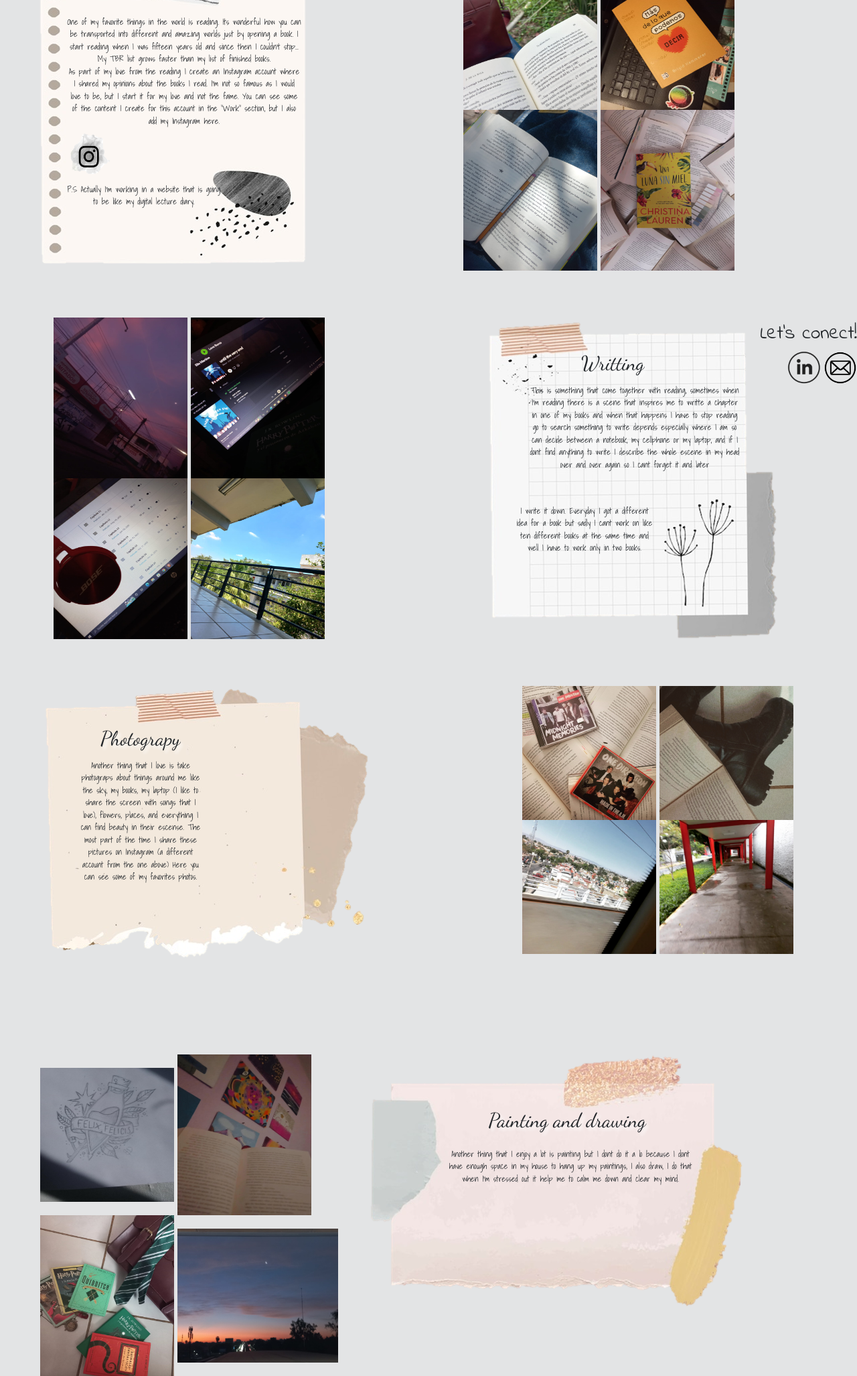
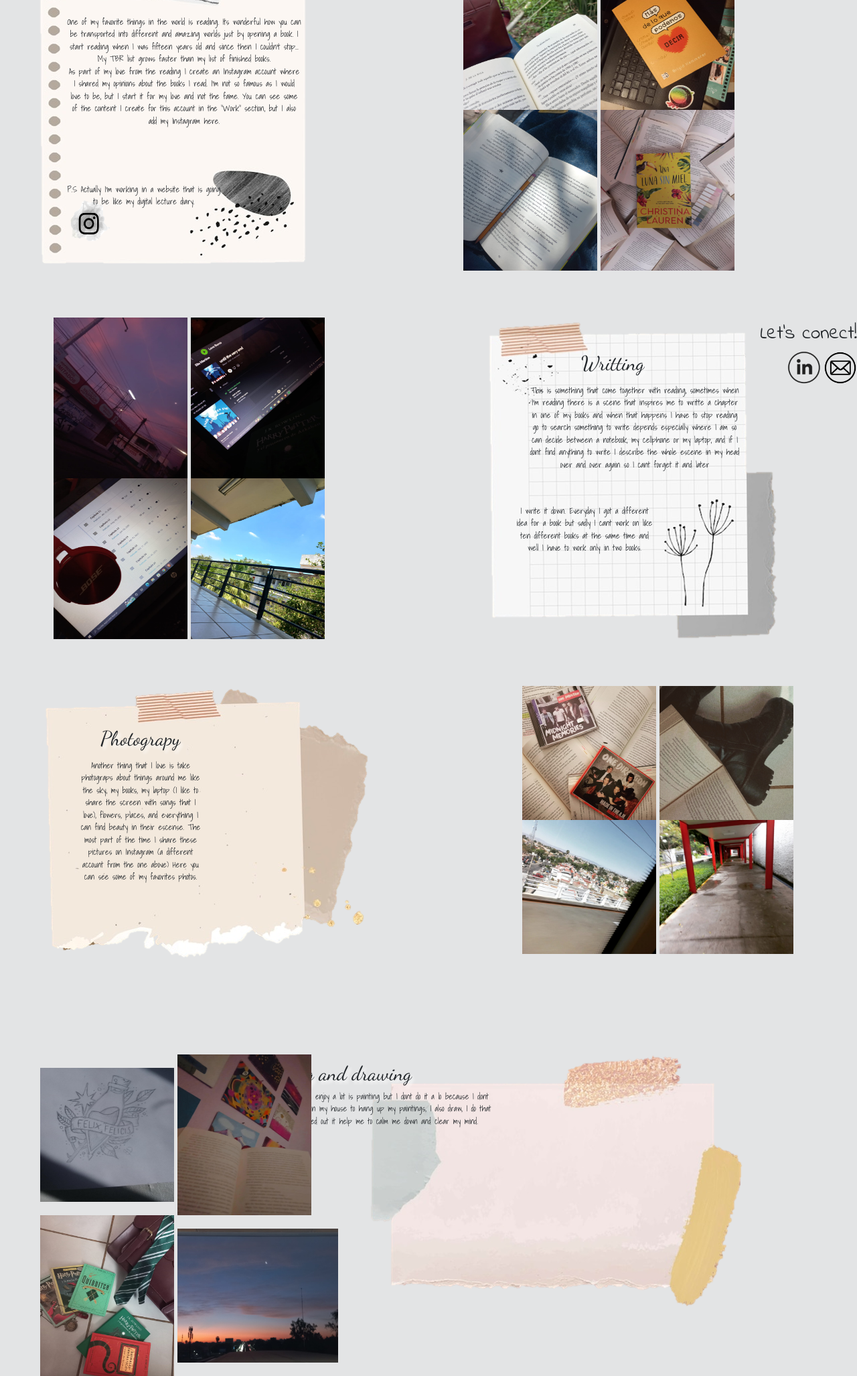
Before and after one commit to samglez-a11/miPortafolio, a Django app: page /hobby in a window 1280 px wide. Shown: the part 226-2280 px from the top of the page at 67% size. Run offline with Django 4.2, Linux system fonts and the light colour scheme; some libraries are stand-ins or nearby versions; some web fonts are replaced.

Commit message:
Actualizacion

```diff
--- a/miPortafolioApp/static/miPortafolioApp/css/gestion.css
+++ b/miPortafolioApp/static/miPortafolioApp/css/gestion.css
@@ -92,16 +92,16 @@ ul {
 }
 
 .presentacion{
-    width: 50%;
-    height: 80%;
+    width: 90%;
+    height: 65%;
     position:absolute;
     top: 130px;
     left: 360px;
 }
 
 .img_head{
-    width: 50%;
-    height: 80%;
+    width: 100%;
+    height: 100%;
 }
 
 .info_pres{
@@ -215,19 +215,15 @@ ul {
 }
 
 .texto8{
-    position: absolute;
     text-align: center;
-    top: 70px;
-    left: 350px;
+
     text-shadow: 4px 4px 4px #ffffff;
     width: 270px;
 }
 
 .texto9{
-    position: absolute;
     text-align: center;
-    top: 130px;
-    left: 300px;
+
     width: 380px;
     height: 100px;
 }
@@ -360,7 +356,7 @@ ul {
     width: 70px;
     height: 70px;
     position: absolute;
-    top: 260px;
+    top: 360px;
     left: 40px;
 }
 
```
